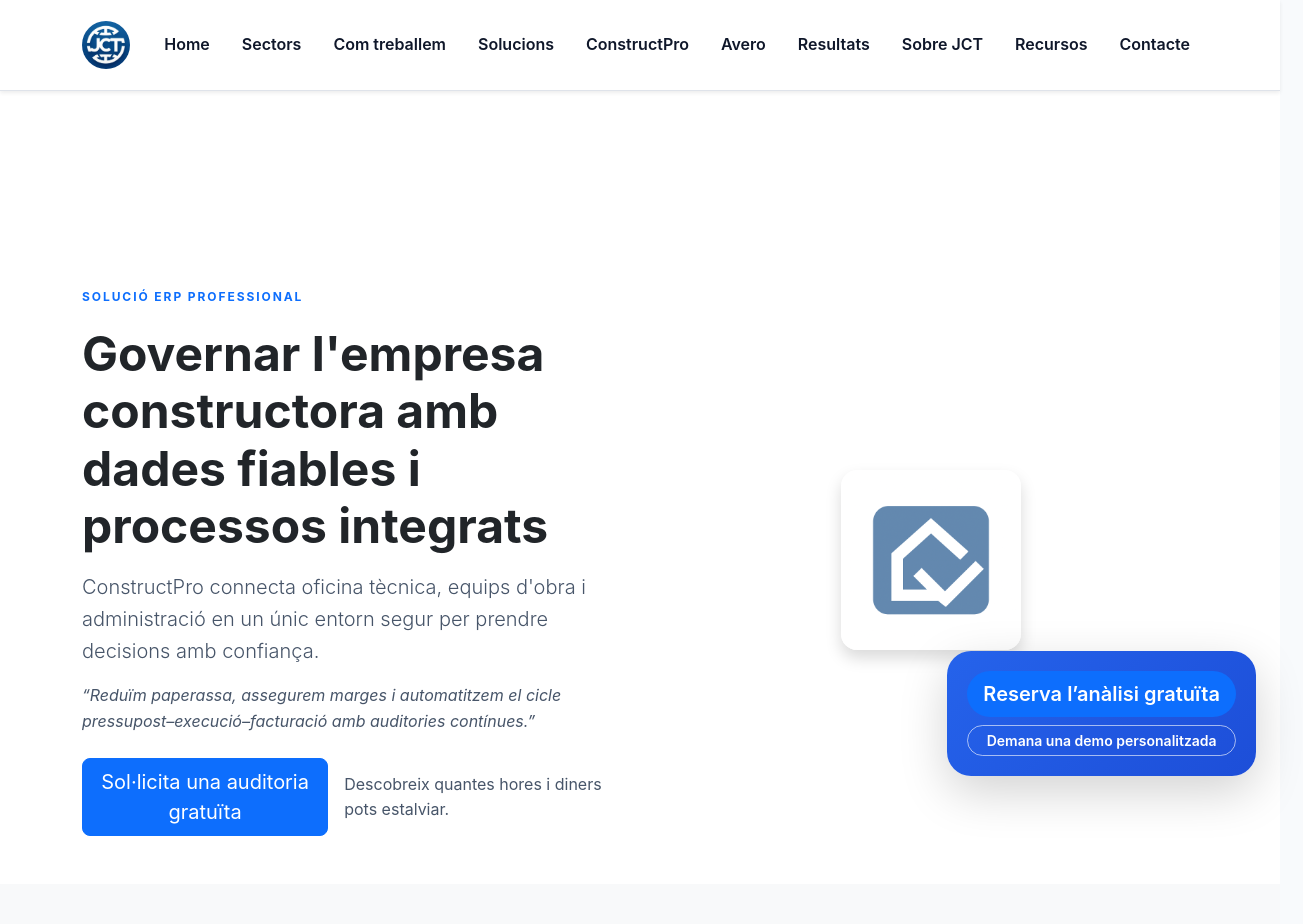
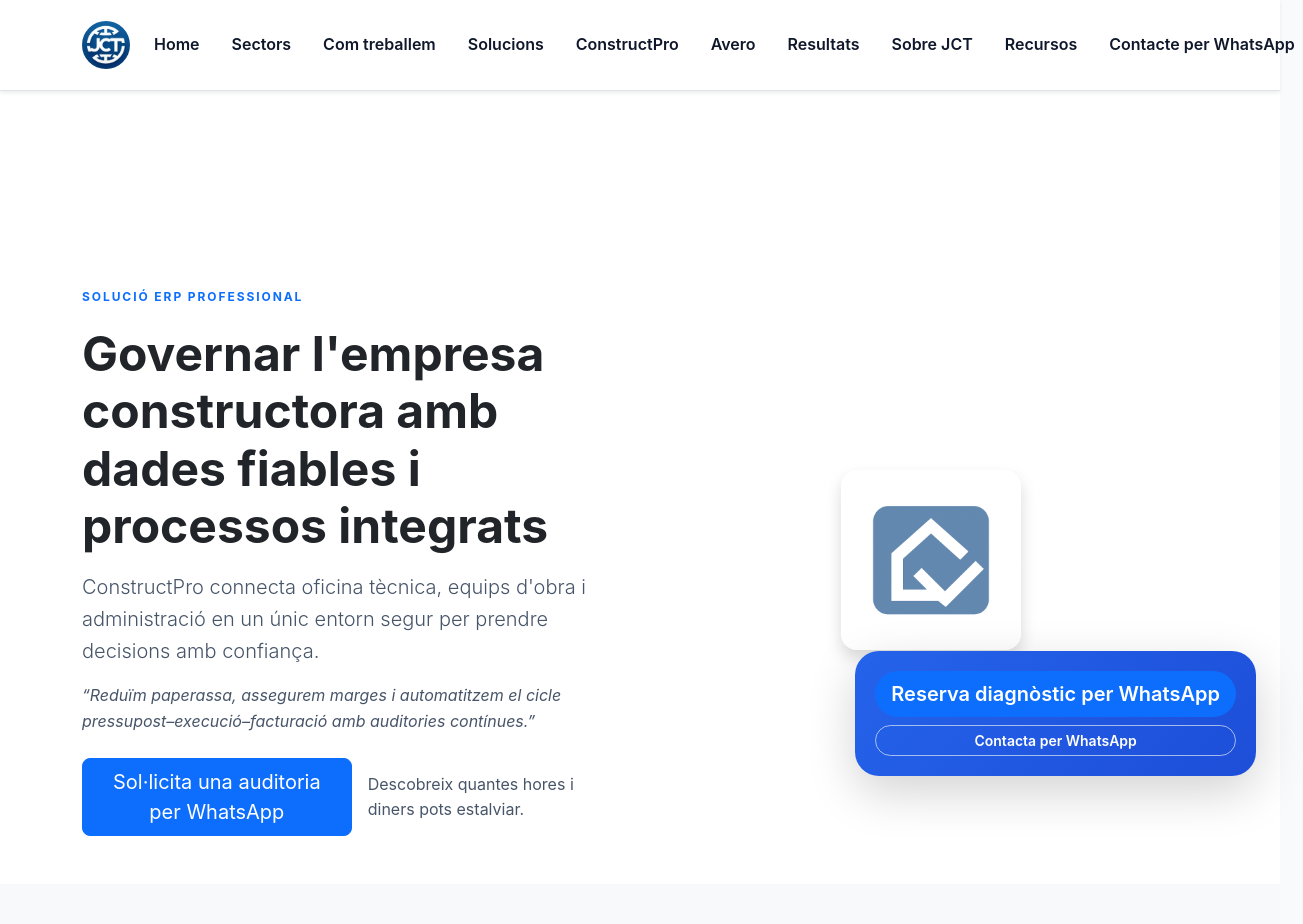
Before and after one commit to joanchorto1/web-jct-agency, a React (Create React App) app: page /constructpro in a window 1280 px wide. Shown: the top 924 px of the page, 1303 px wide, since content can reach past the window. Built offline with nearby package versions, Linux system fonts and the light colour scheme.

Commit message:
Route contact CTAs through WhatsApp

```diff
--- a/src/components/components/header.js
+++ b/src/components/components/header.js
@@ -1,6 +1,7 @@
 import React from 'react';
 import { Navbar, Nav, Container } from 'react-bootstrap';
 import logoImage from '../img/LOGO JCTAGENCY.png';
+import { WHATSAPP_LINKS } from '../../utils/whatsapp';
 
 const navItems = [
   { label: 'Home', href: '/' },
@@ -12,7 +13,7 @@ const navItems = [
   { label: 'Resultats', href: '/resultats' },
   { label: 'Sobre JCT', href: '/sobre-jct' },
   { label: 'Recursos', href: '/recursos' },
-  { label: 'Contacte', href: '/contacte' },
+  { label: 'Contacte per WhatsApp', href: WHATSAPP_LINKS.generalInquiry },
 ];
 
 const Header = () => (
--- a/src/components/components/home.js
+++ b/src/components/components/home.js
@@ -2,6 +2,7 @@ import React, { useState } from 'react';
 import Layout from "../layouts/layout";
 import { Helmet } from "react-helmet";
 import emailjs from "@emailjs/browser";
+import { WHATSAPP_LINKS } from "../../utils/whatsapp";
 
 import heroImg from "../img/QUI SOM.png";
 import softwareImg from "../img/DESENVOLUPAMENT SOFTWARE.png";
@@ -189,8 +190,8 @@ const Home = () => {
                   ))}
                 </ul>
                 <div className="d-flex flex-column flex-md-row align-items-md-center gap-3 mt-4 justify-content-md-start justify-content-center">
-                  <a href="#contacte" className="btn btn-brand">
-                    Demana una demo personalitzada
+                  <a href={WHATSAPP_LINKS.generalInquiry} className="btn btn-brand">
+                    Demana una demo per WhatsApp
                   </a>
                   <a href="#com-funciona" className="btn btn-outline-brand">
                     Descobreix com funciona
--- a/src/components/cta/InlineCTAGroup.jsx
+++ b/src/components/cta/InlineCTAGroup.jsx
@@ -1,6 +1,7 @@
 import React from 'react';
 import PropTypes from 'prop-types';
 import { Button } from 'react-bootstrap';
+import { WHATSAPP_LINKS } from '../../utils/whatsapp';
 
 const InlineCTAGroup = ({
   primaryLabel,
@@ -44,10 +45,10 @@ InlineCTAGroup.propTypes = {
 };
 
 InlineCTAGroup.defaultProps = {
-  primaryLabel: 'Reserva l’anàlisi gratuïta',
-  primaryHref: '/contacte',
-  secondaryLabel: 'Demana una demo personalitzada',
-  secondaryHref: '/contacte#demo',
+  primaryLabel: 'Reserva diagnòstic per WhatsApp',
+  primaryHref: WHATSAPP_LINKS.reserveDiagnostic,
+  secondaryLabel: 'Contacta per WhatsApp',
+  secondaryHref: WHATSAPP_LINKS.generalInquiry,
   primaryVariant: 'primary',
   secondaryVariant: 'outline-primary',
   size: undefined,
--- a/src/components/cta/StickyReservationButton.jsx
+++ b/src/components/cta/StickyReservationButton.jsx
@@ -1,6 +1,7 @@
 import React from 'react';
 import PropTypes from 'prop-types';
 import { Button } from 'react-bootstrap';
+import { WHATSAPP_LINKS } from '../../utils/whatsapp';
 
 const StickyReservationButton = ({
   primaryLabel,
@@ -28,10 +29,10 @@ StickyReservationButton.propTypes = {
 };
 
 StickyReservationButton.defaultProps = {
-  primaryLabel: 'Reserva l’anàlisi gratuïta',
-  primaryHref: '/contacte',
-  secondaryLabel: 'Demana una demo personalitzada',
-  secondaryHref: '/contacte#demo',
+  primaryLabel: 'Reserva diagnòstic per WhatsApp',
+  primaryHref: WHATSAPP_LINKS.reserveDiagnostic,
+  secondaryLabel: 'Contacta per WhatsApp',
+  secondaryHref: WHATSAPP_LINKS.generalInquiry,
 };
 
 export default StickyReservationButton;
--- a/src/pages/About/index.jsx
+++ b/src/pages/About/index.jsx
@@ -1,6 +1,7 @@
 import React from 'react';
 import Layout from '../../components/layouts/layout';
 import InlineCTAGroup from '../../components/cta/InlineCTAGroup';
+import { WHATSAPP_LINKS } from '../../utils/whatsapp';
 
 const storyHighlights = [
   {
@@ -62,9 +63,10 @@ const About = () => (
         </p>
         <InlineCTAGroup
           className="mt-4"
-          primaryLabel="Coneix-nos en una sessió introductòria"
-          primaryHref="/contacte?from=sobre-jct"
-          secondaryHref="/contacte#demo"
+          primaryLabel="Coneix-nos per WhatsApp"
+          primaryHref={WHATSAPP_LINKS.reserveDiagnostic}
+          secondaryLabel="Contacta per WhatsApp"
+          secondaryHref={WHATSAPP_LINKS.generalInquiry}
         />
       </div>
     </section>
@@ -160,10 +162,10 @@ const About = () => (
         </p>
         <InlineCTAGroup
           className="mt-4"
-          primaryLabel="Agenda una reunió"
-          primaryHref="/contacte?from=sobre-jct"
-          secondaryLabel="Demana una demo específica"
-          secondaryHref="/contacte#demo"
+          primaryLabel="Agenda una reunió per WhatsApp"
+          primaryHref={WHATSAPP_LINKS.reserveDiagnostic}
+          secondaryLabel="Demana una demo per WhatsApp"
+          secondaryHref={WHATSAPP_LINKS.generalInquiry}
         />
       </div>
     </section>
--- a/src/pages/ConstructPro/index.jsx
+++ b/src/pages/ConstructPro/index.jsx
@@ -1,6 +1,7 @@
 import React from 'react';
 import { Helmet } from 'react-helmet';
 import Layout from '../../components/layouts/layout';
+import { WHATSAPP_LINKS } from '../../utils/whatsapp';
 
 import Logo from '../../components/img/apple-touch-icon.png';
 import captura1 from '../../components/img/captura1.png';
@@ -244,8 +245,8 @@ const ConstructProPage = () => (
                 “Reduïm paperassa, assegurem marges i automatitzem el cicle pressupost–execució–facturació amb auditories contínues.”
               </p>
               <div className="d-flex flex-column flex-sm-row gap-3 mt-4">
-                <a href="/contacte?from=constructpro" className="btn btn-primary btn-lg">
-                  Sol·licita una auditoria gratuïta
+                <a href={WHATSAPP_LINKS.constructProInfo} className="btn btn-primary btn-lg">
+                  Sol·licita una auditoria per WhatsApp
                 </a>
                 <span className="text-muted align-self-center">
                   Descobreix quantes hores i diners pots estalviar.
@@ -307,8 +308,8 @@ const ConstructProPage = () => (
                 ))}
               </ul>
               <div className="text-center mt-4">
-                <a href="/contacte?from=constructpro" className="btn btn-outline-primary">
-                  Fem una anàlisi gratuïta del teu procés
+                <a href={WHATSAPP_LINKS.constructProInfo} className="btn btn-outline-primary">
+                  Fem una anàlisi per WhatsApp
                 </a>
               </div>
             </div>
@@ -391,8 +392,8 @@ const ConstructProPage = () => (
                 ))}
               </ul>
               <div className="d-flex flex-column flex-sm-row gap-3 mt-4">
-                <a href="/contacte?from=constructpro-verifactu" className="btn btn-outline-light btn-lg">
-                  Planifica el teu full de ruta
+                <a href={WHATSAPP_LINKS.constructProInfo} className="btn btn-outline-light btn-lg">
+                  Planifica el teu full de ruta per WhatsApp
                 </a>
                 <span className="text-white-50 align-self-center">Informe de compliment i roadmap d'integració.</span>
               </div>
@@ -433,8 +434,8 @@ const ConstructProPage = () => (
             ))}
           </div>
           <div className="text-center mt-5">
-            <a href="/contacte?from=constructpro" className="btn btn-primary btn-lg">
-              Sol·licita una auditoria gratuïta
+            <a href={WHATSAPP_LINKS.constructProInfo} className="btn btn-primary btn-lg">
+              Sol·licita una auditoria per WhatsApp
             </a>
           </div>
         </div>
--- a/src/pages/Resources/index.jsx
+++ b/src/pages/Resources/index.jsx
@@ -1,6 +1,7 @@
 import React from 'react';
 import Layout from '../../components/layouts/layout';
 import InlineCTAGroup from '../../components/cta/InlineCTAGroup';
+import { WHATSAPP_LINKS } from '../../utils/whatsapp';
 
 const resourceCollections = [
   {
@@ -54,9 +55,10 @@ const Resources = () => (
         </p>
         <InlineCTAGroup
           className="mt-4"
-          primaryLabel="Vull rebre els primers recursos"
-          primaryHref="/contacte?from=recursos"
-          secondaryHref="/contacte#demo"
+          primaryLabel="Vull rebre els primers recursos per WhatsApp"
+          primaryHref={WHATSAPP_LINKS.generalInquiry}
+          secondaryLabel="Reserva diagnòstic per WhatsApp"
+          secondaryHref={WHATSAPP_LINKS.reserveDiagnostic}
         />
       </div>
     </section>
--- a/src/pages/Results/index.jsx
+++ b/src/pages/Results/index.jsx
@@ -1,6 +1,7 @@
 import React from 'react';
 import Layout from '../../components/layouts/layout';
 import InlineCTAGroup from '../../components/cta/InlineCTAGroup';
+import { WHATSAPP_LINKS } from '../../utils/whatsapp';
 
 const resultHighlights = [
   {
@@ -56,9 +57,10 @@ const Results = () => (
         </p>
         <InlineCTAGroup
           className="mt-4"
-          primaryLabel="Comparteix el repte que vols resoldre"
-          primaryHref="/contacte?from=resultats"
-          secondaryHref="/contacte#demo"
+          primaryLabel="Comparteix el teu repte per WhatsApp"
+          primaryHref={WHATSAPP_LINKS.reserveDiagnostic}
+          secondaryLabel="Contacta per WhatsApp"
+          secondaryHref={WHATSAPP_LINKS.generalInquiry}
         />
       </div>
     </section>
@@ -126,10 +128,10 @@ const Results = () => (
         </p>
         <InlineCTAGroup
           className="mt-4"
-          primaryLabel="Sol·licita una sessió de resultats"
-          primaryHref="/contacte?from=resultats"
-          secondaryLabel="Explora una demo analítica"
-          secondaryHref="/contacte#demo"
+          primaryLabel="Sol·licita una sessió per WhatsApp"
+          primaryHref={WHATSAPP_LINKS.reserveDiagnostic}
+          secondaryLabel="Explora una demo per WhatsApp"
+          secondaryHref={WHATSAPP_LINKS.generalInquiry}
         />
       </div>
     </section>
--- a/src/pages/Sectors/index.jsx
+++ b/src/pages/Sectors/index.jsx
@@ -1,6 +1,7 @@
 import React from 'react';
 import Layout from '../../components/layouts/layout';
 import InlineCTAGroup from '../../components/cta/InlineCTAGroup';
+import { WHATSAPP_LINKS } from '../../utils/whatsapp';
 
 const sectors = [
   {
@@ -56,10 +57,10 @@ const Sectors = () => (
         </p>
         <InlineCTAGroup
           className="mt-4"
-          primaryLabel="Parlem del teu sector"
-          primaryHref="/contacte?from=sectors"
-          secondaryLabel="Explora una demo personalitzada"
-          secondaryHref="/contacte#demo"
+          primaryLabel="Parlem del teu sector (WhatsApp)"
+          primaryHref={WHATSAPP_LINKS.reserveDiagnostic}
+          secondaryLabel="Demana una demo per WhatsApp"
+          secondaryHref={WHATSAPP_LINKS.generalInquiry}
         />
       </div>
     </section>
@@ -115,8 +116,8 @@ const Sectors = () => (
         </p>
         <InlineCTAGroup
           className="mt-4"
-          primaryLabel="Reserva un workshop sectorial"
-          primaryHref="/contacte?from=sectors"
+          primaryLabel="Reserva un workshop per WhatsApp"
+          primaryHref={WHATSAPP_LINKS.reserveDiagnostic}
           secondaryLabel="Demana referències del teu sector"
           secondaryHref="mailto:joan@jctagency.com?subject=Referencies%20sectorials"
         />
--- a/src/pages/Solutions/index.jsx
+++ b/src/pages/Solutions/index.jsx
@@ -1,6 +1,7 @@
 import React from 'react';
 import Layout from '../../components/layouts/layout';
 import InlineCTAGroup from '../../components/cta/InlineCTAGroup';
+import { WHATSAPP_LINKS } from '../../utils/whatsapp';
 import AveroLogo from '../../components/img/AVERO LOGO.png';
 import constructProIcon from '../../components/img/portatilIcon.png';
 
@@ -73,9 +74,10 @@ const Solutions = () => (
         </p>
         <InlineCTAGroup
           className="mt-4"
-          primaryLabel="Reserva una conversa estratègica"
-          primaryHref="/contacte?from=solutions"
-          secondaryHref="/contacte#demo"
+          primaryLabel="Reserva una conversa per WhatsApp"
+          primaryHref={WHATSAPP_LINKS.reserveDiagnostic}
+          secondaryLabel="Contacta per WhatsApp"
+          secondaryHref={WHATSAPP_LINKS.generalInquiry}
         />
       </div>
     </section>
@@ -164,8 +166,8 @@ const Solutions = () => (
         </p>
         <InlineCTAGroup
           className="mt-4"
-          primaryLabel="Demana una demo de solucions"
-          primaryHref="/contacte?from=solutions"
+          primaryLabel="Demana una demo per WhatsApp"
+          primaryHref={WHATSAPP_LINKS.generalInquiry}
           secondaryLabel="Contacta amb l’equip tècnic"
           secondaryHref="mailto:joan@jctagency.com?subject=Contacte%20equip%20tecnic"
         />
--- a/src/pages/WorkMethod/index.jsx
+++ b/src/pages/WorkMethod/index.jsx
@@ -1,6 +1,7 @@
 import React from 'react';
 import Layout from '../../components/layouts/layout';
 import InlineCTAGroup from '../../components/cta/InlineCTAGroup';
+import { WHATSAPP_LINKS } from '../../utils/whatsapp';
 
 const methodologySteps = [
   {
@@ -62,9 +63,10 @@ const WorkMethod = () => (
         </p>
         <InlineCTAGroup
           className="mt-4"
-          primaryLabel="Reserva un workshop exploratori"
-          primaryHref="/contacte?from=com-treballem"
-          secondaryHref="/contacte#demo"
+          primaryLabel="Reserva un workshop per WhatsApp"
+          primaryHref={WHATSAPP_LINKS.reserveDiagnostic}
+          secondaryLabel="Contacta per WhatsApp"
+          secondaryHref={WHATSAPP_LINKS.generalInquiry}
         />
       </div>
     </section>
@@ -142,8 +144,8 @@ const WorkMethod = () => (
         </p>
         <InlineCTAGroup
           className="mt-4"
-          primaryLabel="Dissenya el teu workshop"
-          primaryHref="/contacte?from=com-treballem"
+          primaryLabel="Dissenya el teu workshop per WhatsApp"
+          primaryHref={WHATSAPP_LINKS.reserveDiagnostic}
           secondaryLabel="Parla amb la direcció de projectes"
           secondaryHref="mailto:joan@jctagency.com?subject=Direccio%20de%20projectes"
         />
--- /dev/null
+++ b/src/utils/whatsapp.js
@@ -0,0 +1,18 @@
+const WHATSAPP_PHONE = '34633391411';
+
+export const WHATSAPP_MESSAGES = {
+  constructProInfo: 'Vull saber mes informació sobre constructPRO.',
+  reserveDiagnostic: 'vull reserva un diagnostico',
+  generalInquiry: 'Hola Joan, tinc una consulta',
+};
+
+export const buildWhatsAppUrl = (message) =>
+  `https://wa.me/${WHATSAPP_PHONE}?text=${encodeURIComponent(message)}`;
+
+export const WHATSAPP_LINKS = {
+  constructProInfo: buildWhatsAppUrl(WHATSAPP_MESSAGES.constructProInfo),
+  reserveDiagnostic: buildWhatsAppUrl(WHATSAPP_MESSAGES.reserveDiagnostic),
+  generalInquiry: buildWhatsAppUrl(WHATSAPP_MESSAGES.generalInquiry),
+};
+
+export default WHATSAPP_LINKS;
```
